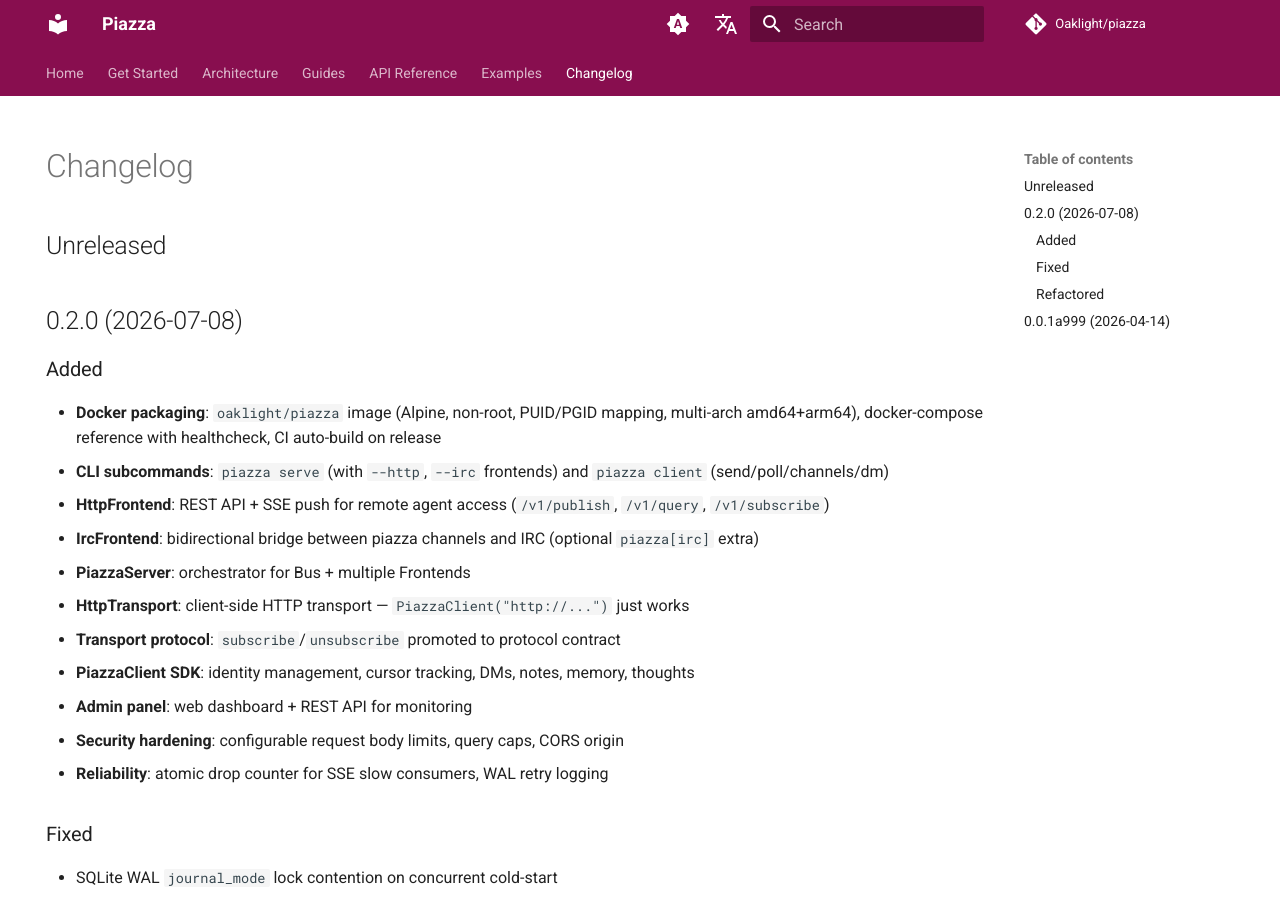
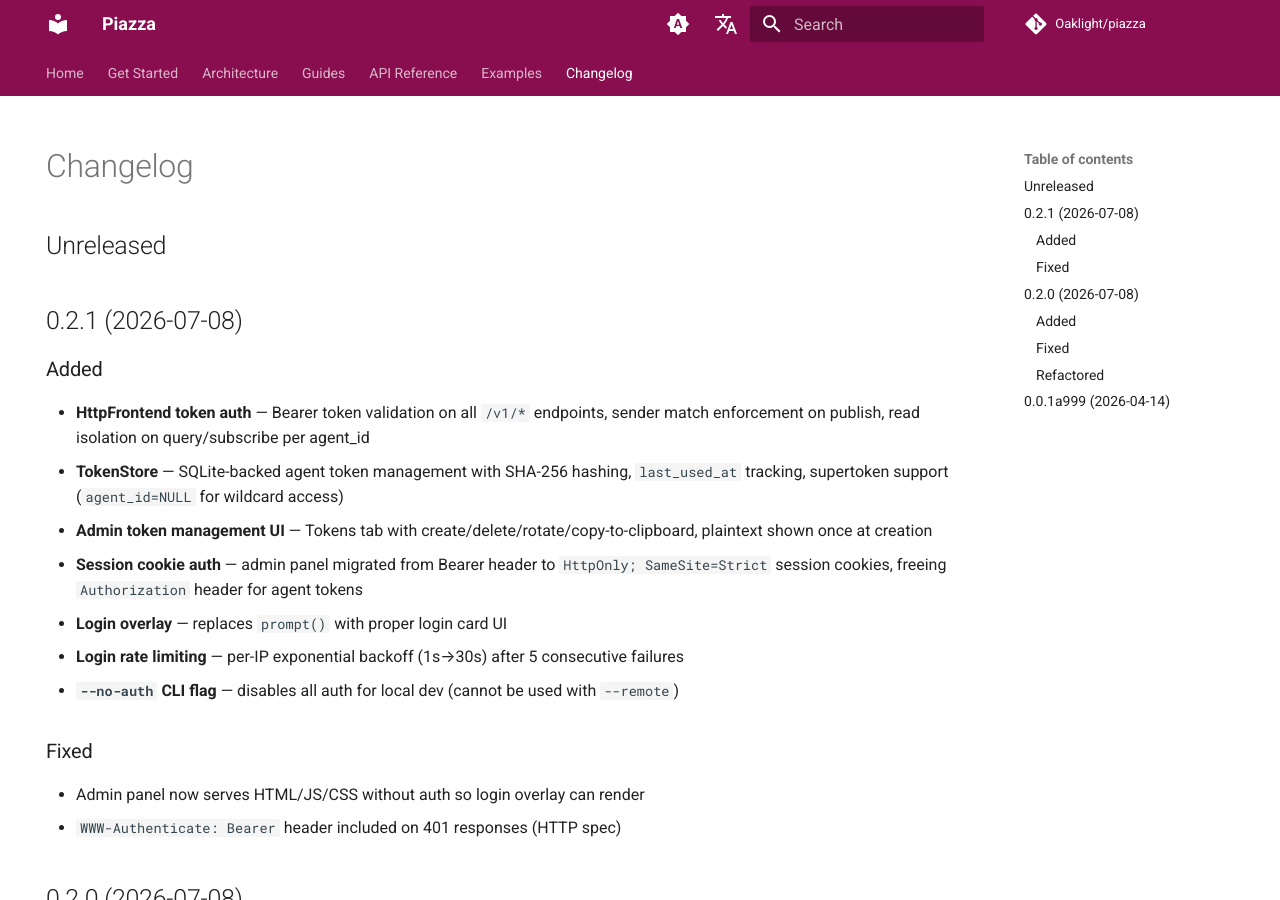
Before and after one commit to Oaklight/piazza, an MkDocs documentation site: the page built from docs/changelog.md, in a window 1280 px wide and 900 px high. Built offline with MkDocs 1.6.1 and Material for MkDocs 9.7.7, drawn with Linux system fonts in a browser that asks for light colours; comment, search, counter and statistics services are not loaded.

Commit message:
changelog: add 0.2.1 release notes

```diff
--- a/docs/changelog.md
+++ b/docs/changelog.md
@@ -5,6 +5,23 @@ hide:
 # Changelog
 
 ## Unreleased
+
+## 0.2.1 (2026-07-08)
+
+### Added
+
+- **HttpFrontend token auth** — Bearer token validation on all `/v1/*` endpoints, sender match enforcement on publish, read isolation on query/subscribe per agent_id
+- **TokenStore** — SQLite-backed agent token management with SHA-256 hashing, `last_used_at` tracking, supertoken support (`agent_id=NULL` for wildcard access)
+- **Admin token management UI** — Tokens tab with create/delete/rotate/copy-to-clipboard, plaintext shown once at creation
+- **Session cookie auth** — admin panel migrated from Bearer header to `HttpOnly; SameSite=Strict` session cookies, freeing `Authorization` header for agent tokens
+- **Login overlay** — replaces `prompt()` with proper login card UI
+- **Login rate limiting** — per-IP exponential backoff (1s→30s) after 5 consecutive failures
+- **`--no-auth` CLI flag** — disables all auth for local dev (cannot be used with `--remote`)
+
+### Fixed
+
+- Admin panel now serves HTML/JS/CSS without auth so login overlay can render
+- `WWW-Authenticate: Bearer` header included on 401 responses (HTTP spec)
 
 ## 0.2.0 (2026-07-08)
 
```
